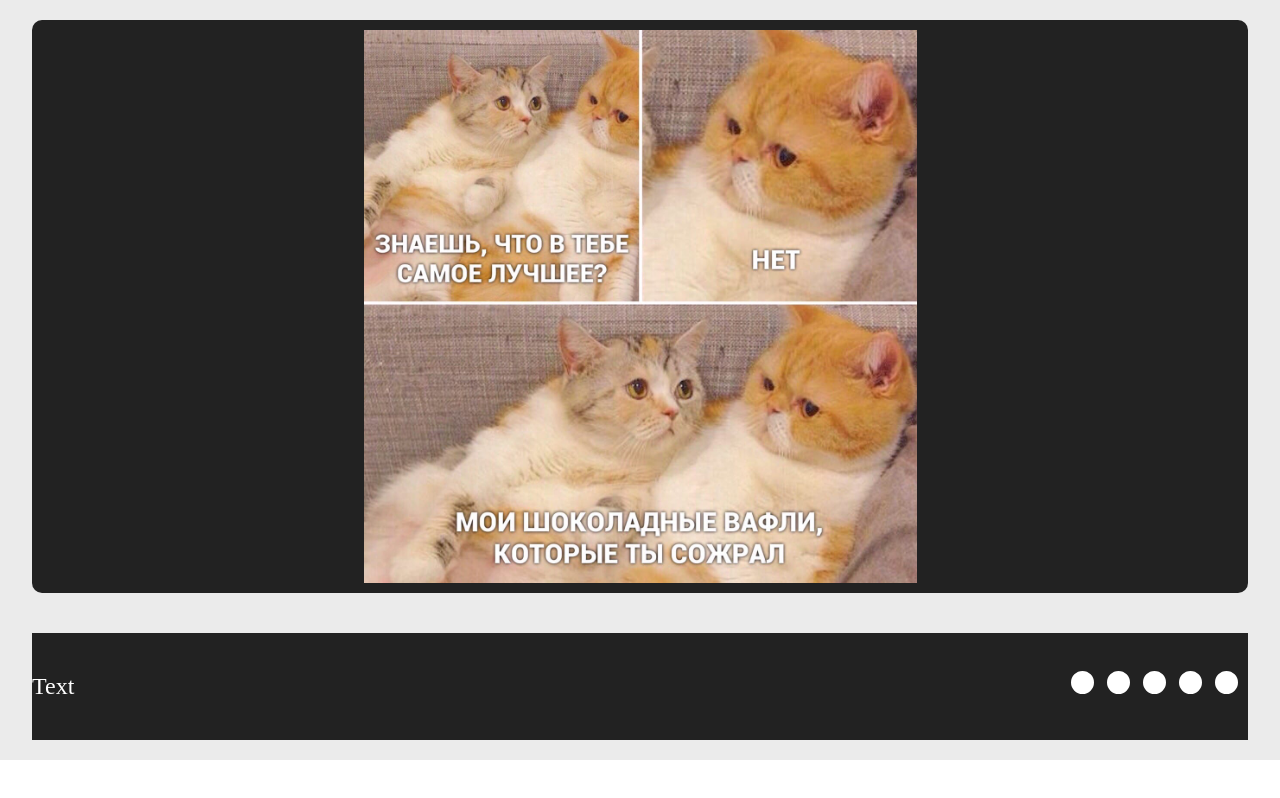
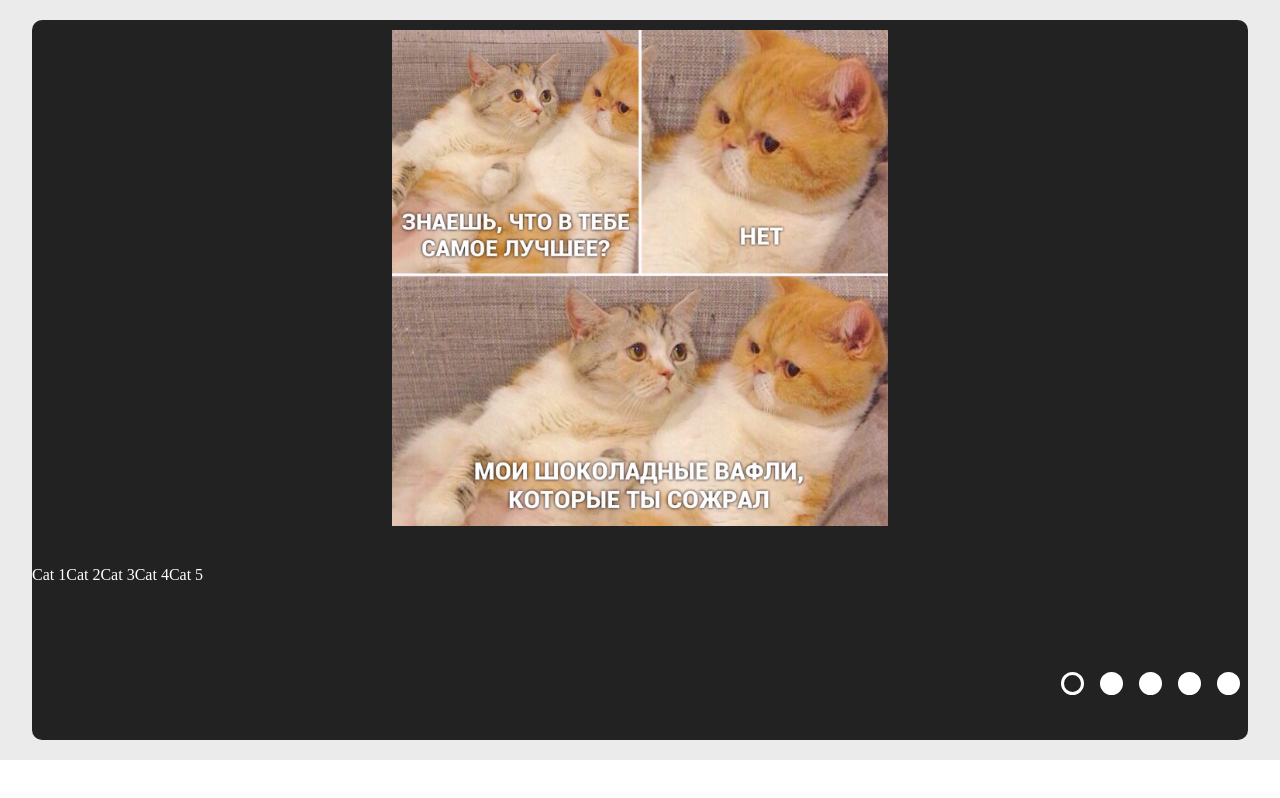
Before and after one commit to Tianika/cssMemSlider, a plain HTML site: page cssMemSlider/index.html in a window 1280 px wide. Drawn offline with Linux system fonts and the light colour scheme.

Commit message:
feat: change project structure, ready buttons for slider 2021-10-16 22:00:07

```diff
--- a/cssMemSlider/index.html
+++ b/cssMemSlider/index.html
@@ -9,45 +9,44 @@
   </head>
   <body>
     <div class="wrapper">
-      <div class="image-container">
+      <div class="slider-container">
         <input class="cat1" type="radio" name="slider" id="cat1" checked />
         <input class="cat2" type="radio" name="slider" id="cat2" />
         <input class="cat3" type="radio" name="slider" id="cat3" />
         <input class="cat4" type="radio" name="slider" id="cat4" />
         <input class="cat5" type="radio" name="slider" id="cat5" />
-      </div>
-      <div class="content-container">
-        <div class="text">Text</div>
+        <div class="text-container">
+          <div class="text1">Cat 1</div>
+          <div class="text2">Cat 2</div>
+          <div class="text3">Cat 3</div>
+          <div class="text4">Cat 4</div>
+          <div class="text5">Cat 5</div>
+        </div>
         <div class="controls">
-          <label for="cat1">
+          <label class="label1" for="cat1">
+            <div class="label">
+              <div class="label-inner"></div></div
+          ></label>
+          <label class="label2" for="cat2">
             <div class="label">
               <div class="label-inner"></div>
             </div>
           </label>
-          <label for="cat2">
-            <div class="label">
-              <div class="label-inner"></div>
-            </div>
-          </label>
-          <label for="cat3"
+          <label class="label3" for="cat3"
             ><div class="label">
               <div class="label-inner"></div></div
           ></label>
-          <label for="cat4"
+          <label class="label4" for="cat4"
             ><div class="label">
               <div class="label-inner"></div></div
           ></label>
-          <label for="cat5"
+          <label class="label5" for="cat5"
             ><div class="label">
               <div class="label-inner"></div></div
           ></label>
-          <!-- <input type="radio" name="slider" id="cat1" checked />
-          <input type="radio" name="slider" id="cat2" />
-          <input type="radio" name="slider" id="cat3" />
-          <input type="radio" name="slider" id="cat4" />
-          <input type="radio" name="slider" id="cat5" /> -->
         </div>
       </div>
+      <!-- <div class="content-container"></div> -->
     </div>
   </body>
 </html>
--- a/cssMemSlider/style.css
+++ b/cssMemSlider/style.css
@@ -19,16 +19,17 @@
   background-color: rgb(235, 235, 235);
 }
 
-.image-container {
+.slider-container {
   display: flex;
+  flex-direction: column;
   width: 95%;
-  height: 80%;
+  height: 100%;
   margin: 20px auto;
   background: var(--dark);
   border-radius: 10px;
 }
 
-.content-container {
+/* .content-container {
   display: flex;
   justify-content: space-between;
   align-items: center;
@@ -37,19 +38,21 @@
   margin: 20px auto;
   background: var(--dark);
   color: #fff;
-}
+} */
 
-.text {
+/* .text {
   font-size: 1.5rem;
-}
+} */
 
 input[type='radio'] {
   -webkit-appearance: none;
   -moz-appearance: none;
   appearance: none;
-  width: 0%;
+  width: 100%;
+  height: 0%;
+  float: inline-start;
+  margin-top: 10px;
 
-  margin: 10px auto;
   background-repeat: no-repeat;
   background-position: center center;
   background-size: contain;
@@ -57,7 +60,8 @@ input[type='radio'] {
 }
 
 input[type='radio']:checked {
-  width: 100%;
+  height: 100%;
+  float: inline-end;
 }
 
 .cat1 {
@@ -80,16 +84,37 @@ input[type='radio']:checked {
   background-image: url(./img/cat5.jpg);
 }
 
+.cat1:checked ~ .controls > .label1 .label-inner {
+  background-color: var(--dark);
+}
+
+.cat2:checked ~ .controls > .label2 .label-inner {
+  background-color: var(--dark);
+}
+
+.cat3:checked ~ .controls > .label3 .label-inner {
+  background-color: var(--dark);
+}
+
+.cat4:checked ~ .controls > .label4 .label-inner {
+  background-color: var(--dark);
+}
+
+.cat5:checked ~ .controls > .label5 .label-inner {
+  background-color: var(--dark);
+}
+
 .controls {
   display: flex;
+  justify-content: flex-end;
+  margin-top: 80px;
+  margin-bottom: 30px;
 }
 
 .controls > label {
-  display: block;
   cursor: pointer;
-  width: 30px;
   height: 30px;
-  margin: 3px;
+  margin: 8px;
   border-radius: 50%;
   transition: all 0.5s linear;
 }
@@ -108,8 +133,18 @@ input[type='radio']:checked {
 }
 
 .label > .label-inner:active {
-  width: 27px;
-  height: 27px;
-  border: 7px solid #fff;
+  box-shadow: 0px 0px 3px 4px rgba(255, 255, 255, 0.6);
   background-color: rgb(134, 134, 134);
 }
+
+/* .label1:before {
+  content: 'Cat 1';
+  display: block;
+  color: #fff;
+  float: left;
+} */
+
+.text-container {
+  display: flex;
+  color: #fff;
+}
```
